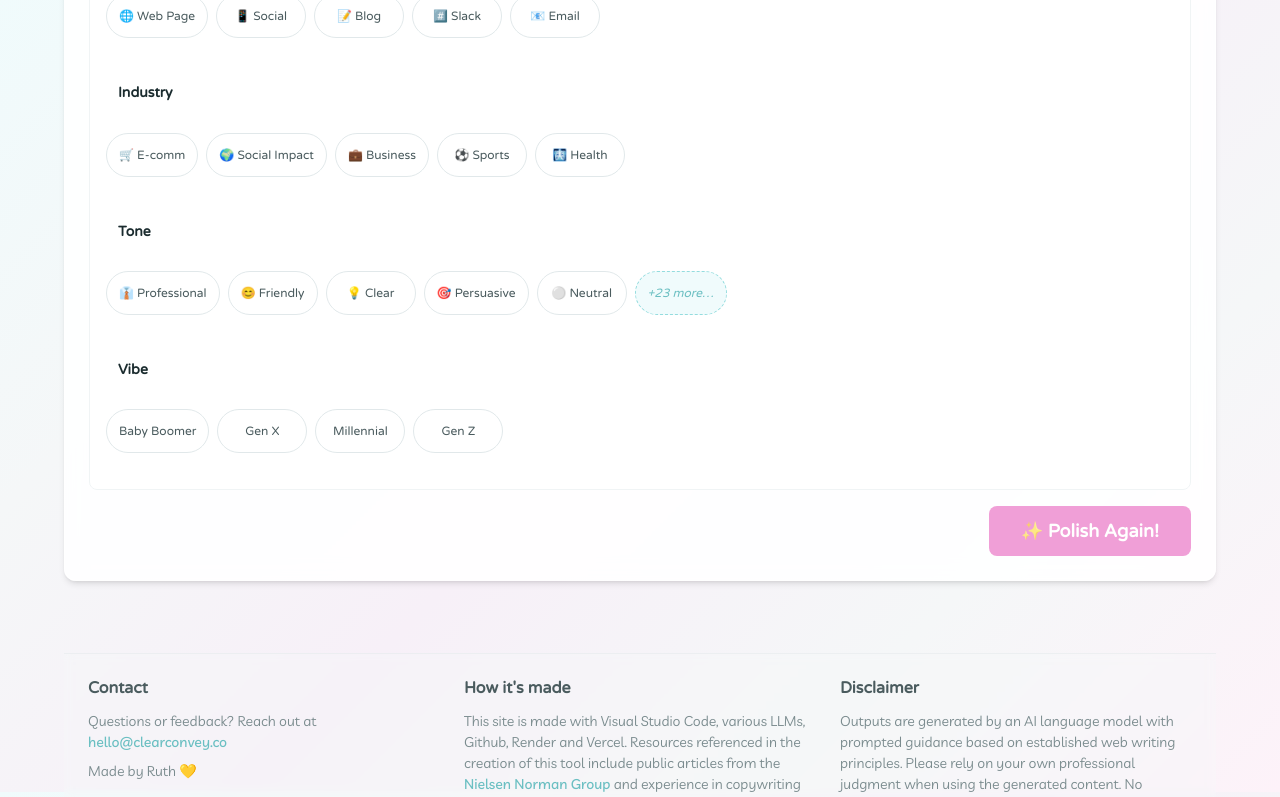
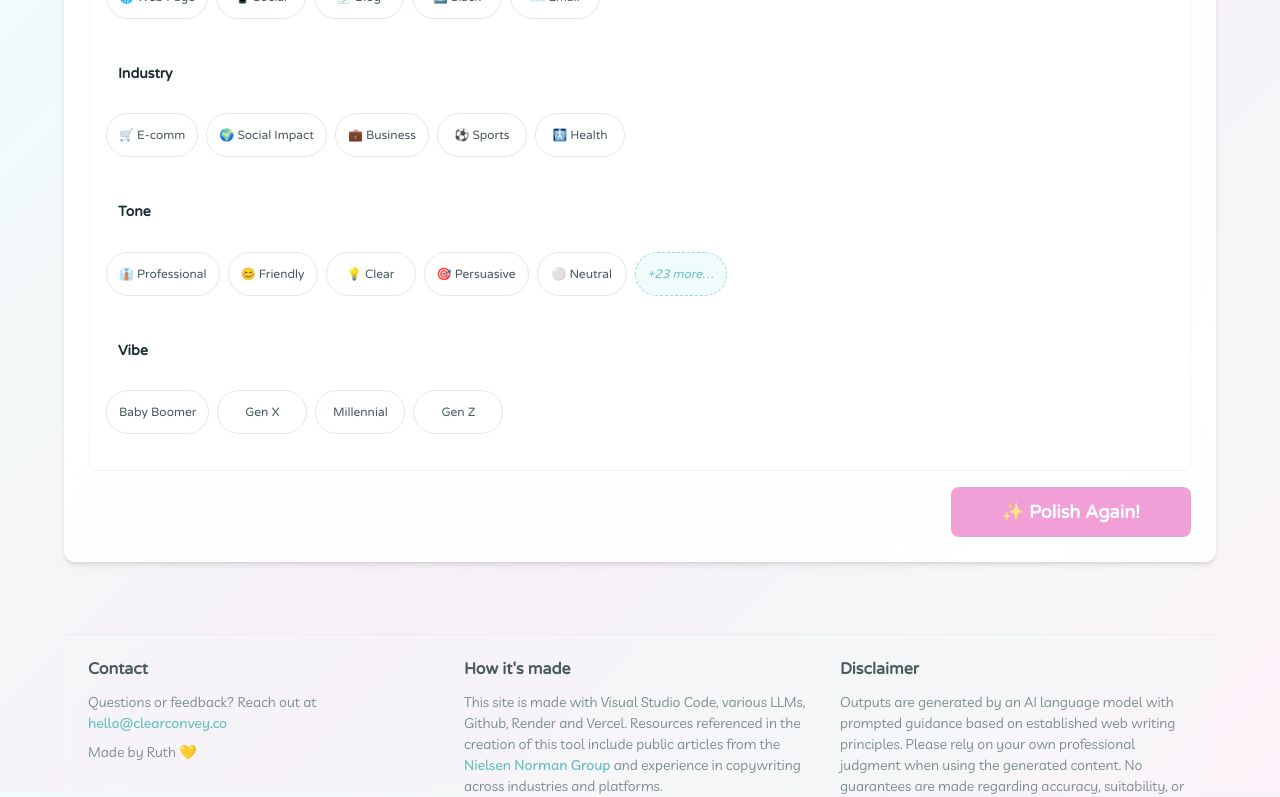
Before and after one commit to cd-space-dot-dot/web-copy-polisher-frontend, a React (Vite) app: page / in a window 1280 px wide. Shown: the part 1608-2405 px from the top of the page. Built offline with nearby package versions, Linux system fonts and the light colour scheme; a web font is replaced by a local one.

Commit message:
small formatting fixes

```diff
--- a/src/App.jsx
+++ b/src/App.jsx
@@ -86,6 +86,33 @@ const calculateChipWeights = (chipState) => {
 
   const scrollToTop = () => window.scrollTo({ top: 0, behavior: 'smooth' });
   const scrollToInput = () => document.querySelector('.draft-input')?.scrollIntoView({ behavior: 'smooth' });
+
+  // Sync content type with platform chips
+  const syncContentTypeWithChips = (newContentType) => {
+    setContentType(newContentType);
+
+    // Map content type to platform chip value
+    const platformChipValue = newContentType === 'other' ? undefined : newContentType;
+
+    setSelectedChips(prev => ({
+      ...prev,
+      single: {
+        ...prev.single,
+        platform: platformChipValue
+      }
+    }));
+  };
+
+  const syncChipsWithContentType = (newChipState) => {
+    setSelectedChips(newChipState);
+
+    // If platform chip changed, sync with content type
+    if (newChipState.single?.platform && newChipState.single.platform !== contentType) {
+      setContentType(newChipState.single.platform);
+    } else if (!newChipState.single?.platform && contentType !== 'other') {
+      setContentType('other');
+    }
+  };
 
   async function handleSubmit() {
     if (!input.trim()) return;
@@ -300,7 +327,7 @@ const calculateChipWeights = (chipState) => {
           <div className="card-content">
             <ContentTypeSelector
               selectedType={contentType}
-              onTypeChange={setContentType}
+              onTypeChange={syncContentTypeWithChips}
             />
           </div>
         </div>
@@ -364,7 +391,7 @@ const calculateChipWeights = (chipState) => {
             />
             <ChipSelector
               selectedChips={selectedChips}
-              onChipsChange={setSelectedChips}
+              onChipsChange={syncChipsWithContentType}
             />
           </div>
           <div className="action-row">
--- a/src/index.css
+++ b/src/index.css
@@ -445,10 +445,12 @@ button:focus {
 .polish-btn {
   font-size: var(--text-lg);
   padding: var(--space-4) var(--space-8);
-  min-width: 200px;
+  min-width: 240px; /* Increased to accommodate spinner + text */
   display: inline-flex;
   align-items: center;
+  justify-content: center;
   gap: var(--space-2);
+  white-space: nowrap; /* Prevent text wrapping */
 }
 
 /* Spinner animation for loading */
@@ -485,7 +487,7 @@ button:focus {
   gap: var(--space-2);
   border: 2px solid var(--border);
   border-radius: var(--radius);
-  padding: var(--space-3) var(--space-4);
+  padding: var(--space-3) var(--space-3);
   background: rgba(255, 255, 255, 0.8);
   cursor: pointer;
   font-size: var(--text-base);
```
